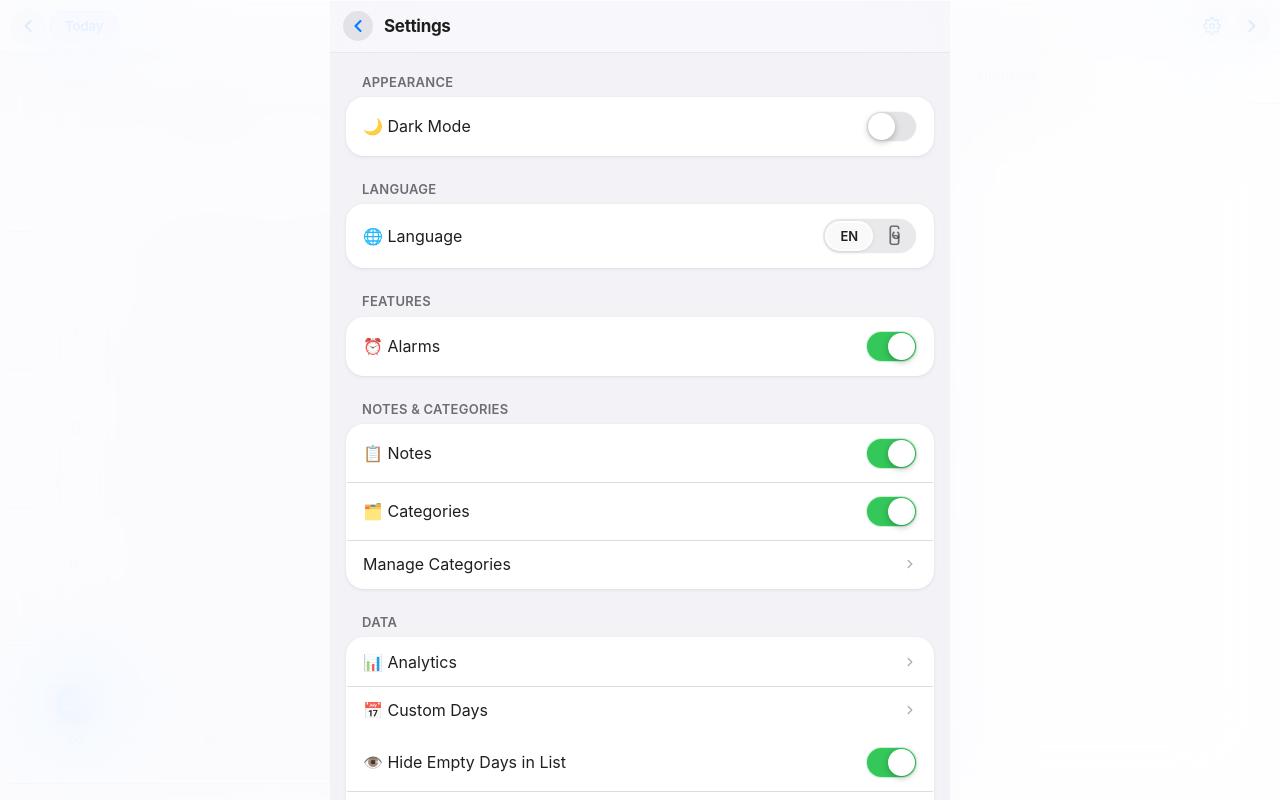
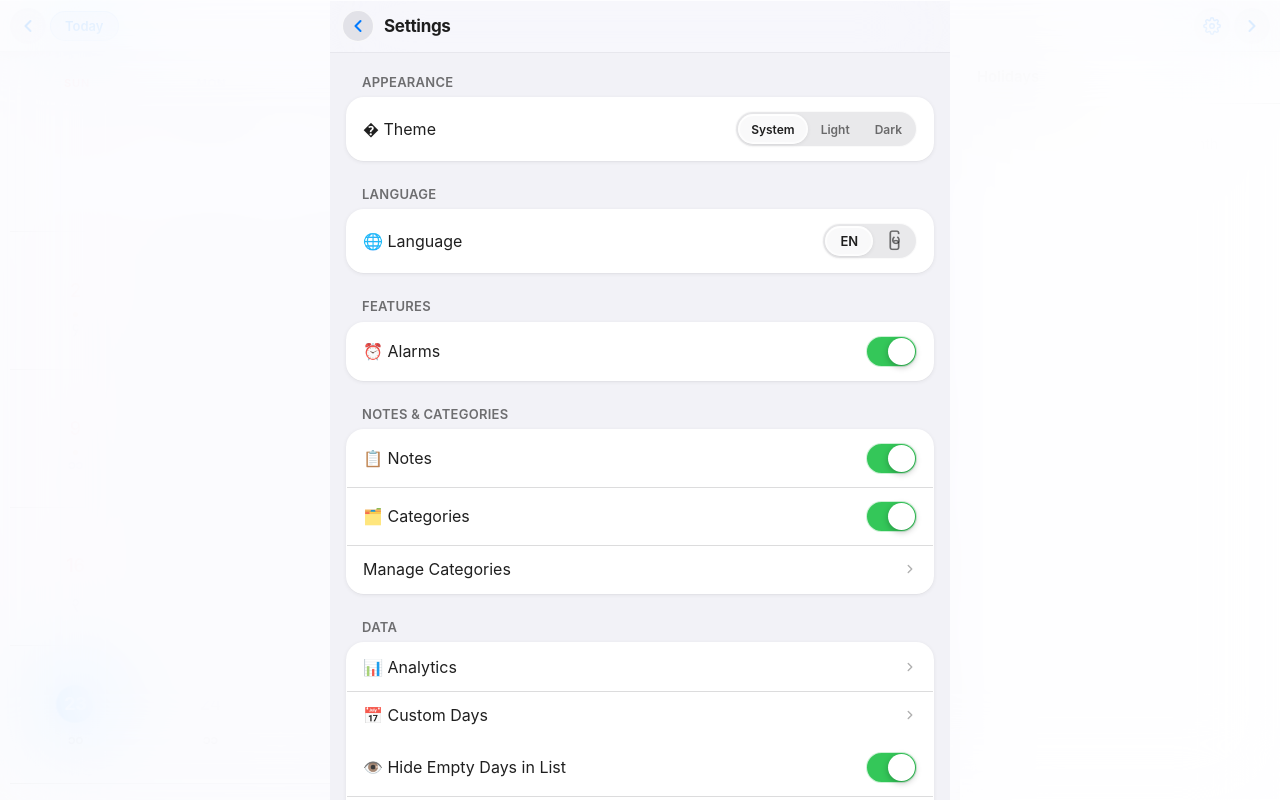
Before and after one commit to okkarz/mmcalendar, a plain HTML site: page index.html in a window 1280 px wide. Both pictures are taken after a click on the button 1212 px from the left and 25 px from the top of the page. Drawn offline with Linux system fonts and the light colour scheme.

Commit message:
feat: system mode theme option (v46)

```diff
--- a/index.html
+++ b/index.html
@@ -17,9 +17,15 @@
     <link rel="stylesheet" href="style.css">
     <script>
         (function(){
-            const t = localStorage.getItem('mm-theme');
+            const t = localStorage.getItem('mm-theme') || 'system';
             const v = localStorage.getItem('mm-view') || 'month';
-            if (t === 'dark') document.documentElement.setAttribute('data-theme', 'dark');
+            // Theme: 'system' follows the OS preference
+            const dark = t === 'dark' || (t === 'system' && window.matchMedia('(prefers-color-scheme: dark)').matches);
+            if (dark) {
+                document.documentElement.setAttribute('data-theme', 'dark');
+                const meta = document.getElementById('metaThemeColor');
+                if (meta) meta.setAttribute('content', '#1c1c1e');
+            }
             document.documentElement.setAttribute('data-view', v);
             const lang = localStorage.getItem('mm-lang') || 'en';
             document.documentElement.setAttribute('data-lang', lang);
@@ -231,11 +237,19 @@
                 <div class="settings-card">
                     <div class="settings-row">
                         <span class="settings-row-label">
-                            <span class="t-en">🌙 Dark Mode</span><span class="t-mm">🌙 အမှောင်မုဒ်</span>
+                            <span class="t-en">� Theme</span><span class="t-mm">🌓 အပြင်အဆင်</span>
                         </span>
-                        <button class="switch" id="darkModeSwitch" role="switch" aria-checked="false" aria-label="Dark mode">
-                            <span class="switch-thumb"></span>
-                        </button>
+                        <div class="theme-seg" role="radiogroup" aria-label="Theme">
+                            <button class="theme-seg-btn" data-theme-mode="system" aria-pressed="false">
+                                <span class="t-en">System</span><span class="t-mm">စနစ်</span>
+                            </button>
+                            <button class="theme-seg-btn" data-theme-mode="light" aria-pressed="false">
+                                <span class="t-en">Light</span><span class="t-mm">အလင်း</span>
+                            </button>
+                            <button class="theme-seg-btn" data-theme-mode="dark" aria-pressed="false">
+                                <span class="t-en">Dark</span><span class="t-mm">အမှောင်</span>
+                            </button>
+                        </div>
                     </div>
                 </div>
             </div>
--- a/style.css
+++ b/style.css
@@ -1623,6 +1623,36 @@ html[data-view="list"]    .view-list    { display: flex; }
     padding: 5px 14px;
     height: 30px;
     font-size: 13px;
+}
+
+/* ── Settings theme segment — System / Light / Dark ───── */
+.theme-seg {
+    display: flex;
+    align-items: center;
+    background: var(--fill-secondary);
+    border: 1px solid var(--glass-border);
+    border-radius: var(--r-full);
+    padding: 2px;
+    gap: 1px;
+}
+.theme-seg-btn {
+    padding: 5px 12px;
+    height: 30px;
+    border-radius: var(--r-full);
+    font-size: 12px;
+    font-weight: 600;
+    color: var(--label-secondary);
+    transition: all 0.22s cubic-bezier(0.34,1.56,0.64,1);
+    display: flex; align-items: center; justify-content: center;
+    white-space: nowrap;
+}
+.theme-seg-btn.active {
+    background: var(--glass-bg-heavy);
+    backdrop-filter: blur(20px);
+    -webkit-backdrop-filter: blur(20px);
+    color: var(--label-primary);
+    box-shadow: var(--shadow-sm), var(--glass-glow);
+    border: 1px solid var(--glass-border);
 }
 
 /* Day-type chips in custom day form */
--- a/sw.js
+++ b/sw.js
@@ -14,7 +14,7 @@
 //
 // ─────────────────────────────────────────────────────────────────────────────
 
-const SHELL_CACHE = 'mmcal-shell-v45';
+const SHELL_CACHE = 'mmcal-shell-v46';
 const DATA_CACHE  = 'mmcal-data-v1';
 
 const SHELL_URLS = [
```
Also changed, not shown: app.js.
